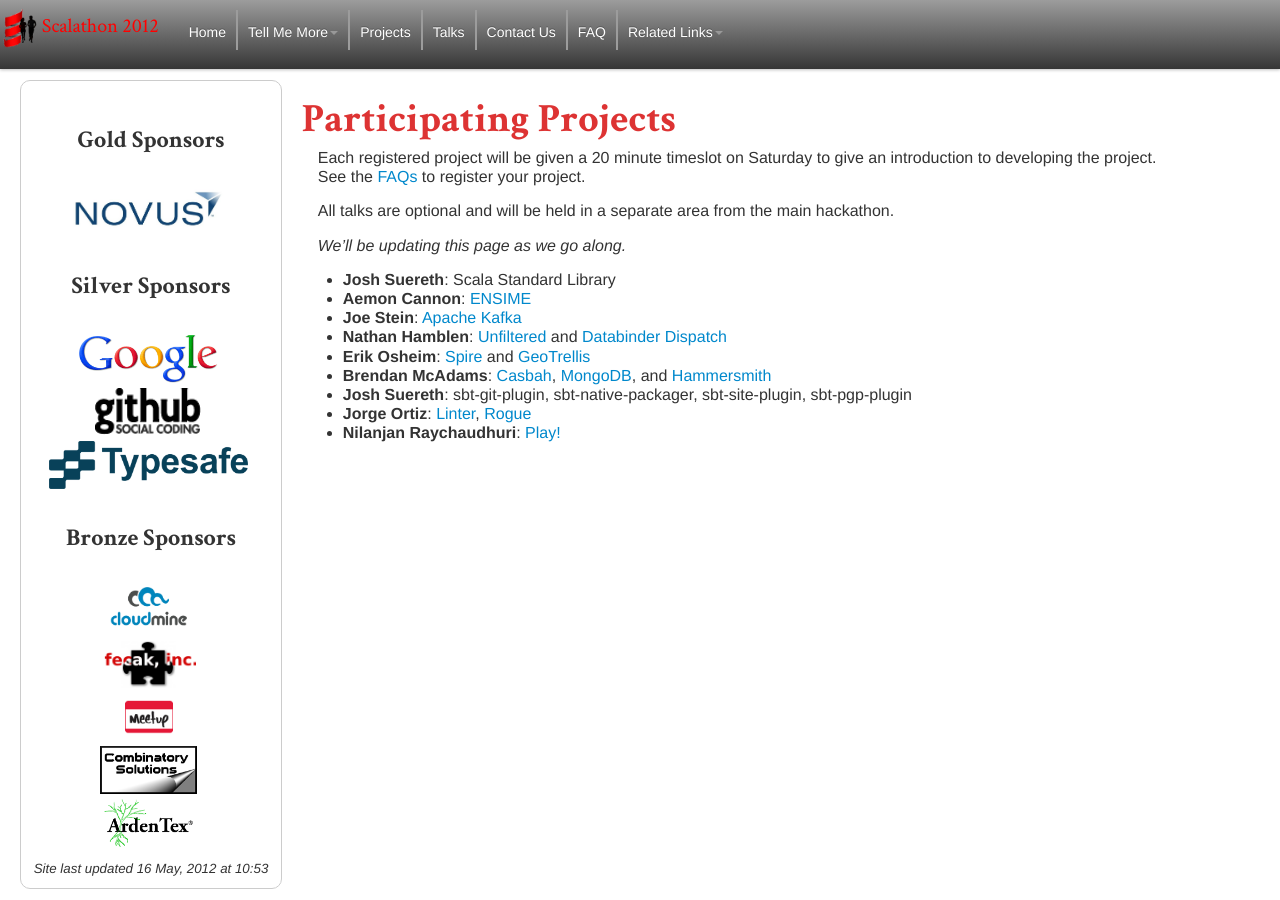
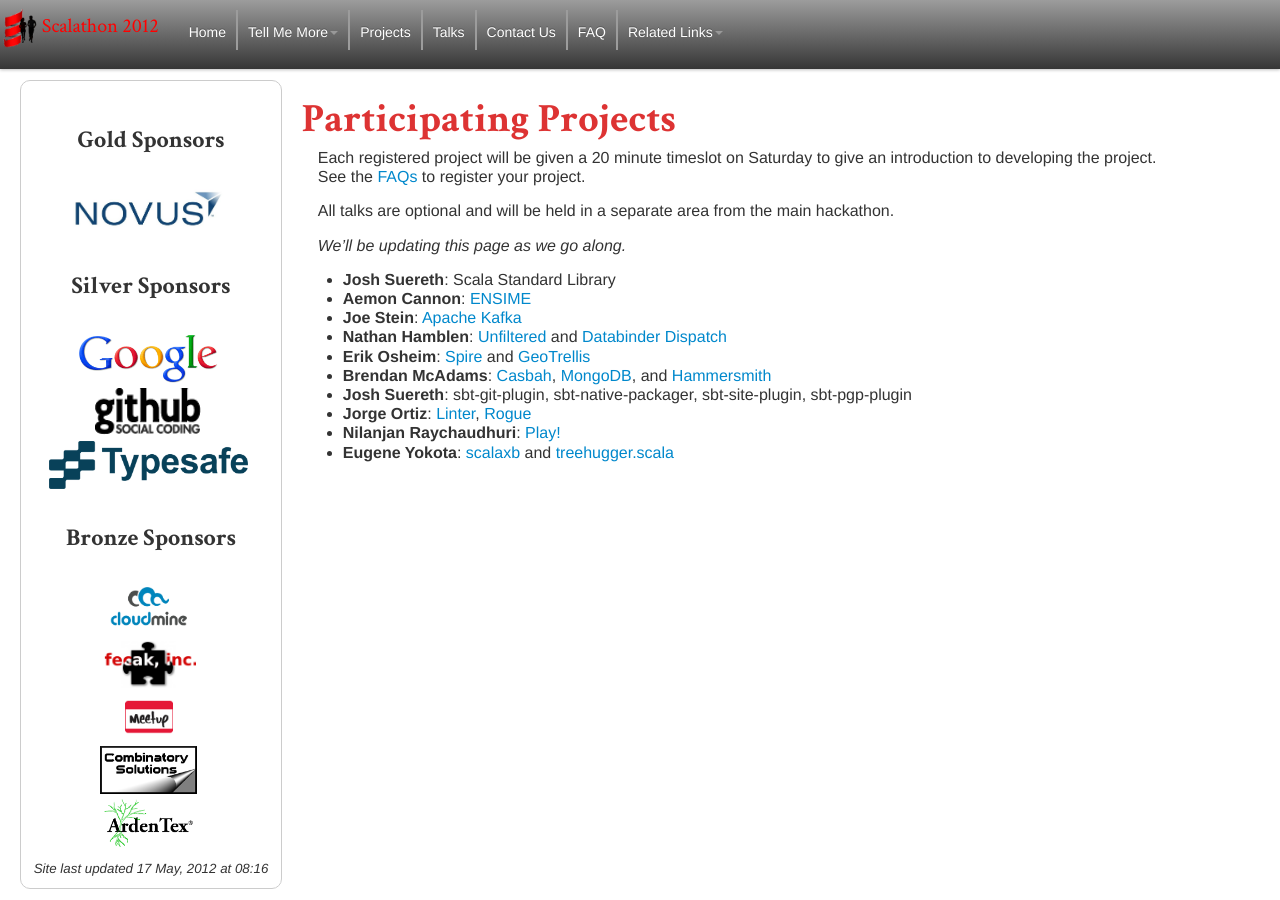
Before and after one commit to scala-phase/scalathon, a Jekyll site: the page built from 2012/projects.md, in a window 1280 px wide. Built offline with Jekyll 4.4.1, drawn with Linux system fonts in a browser that asks for light colours; nearby versions of some CDN libraries.

Commit message:
Eugene Yakota

```diff
--- a/2012/projects.md
+++ b/2012/projects.md
@@ -20,3 +20,4 @@
 * **Josh Suereth**: sbt-git-plugin, sbt-native-packager, sbt-site-plugin, sbt-pgp-plugin
 * **Jorge Ortiz**: [Linter](https://github.com/jorgeortiz85/linter), [Rogue](https://github.com/foursquare/rogue)
 * **Nilanjan Raychaudhuri**: [Play!](http://www.playframework.org/)
+* **Eugene Yokota**: [scalaxb](http://scalxb.org/) and [treehugger.scala](http://eed3si9n.com/treehugger/)
--- a/_includes/last-modified-header.html
+++ b/_includes/last-modified-header.html
@@ -1 +1 @@
-<meta http-equiv="Last-Modified" content="Wed, 16 May 2012 14:53:01 GMT">
+<meta http-equiv="Last-Modified" content="Thu, 17 May 2012 12:16:15 GMT">
--- a/_includes/last-updated-2012.html
+++ b/_includes/last-updated-2012.html
@@ -1 +1 @@
-<span class="date">Site last updated 16 May, 2012 at 10:53</span>
+<span class="date">Site last updated 17 May, 2012 at 08:16</span>
```
